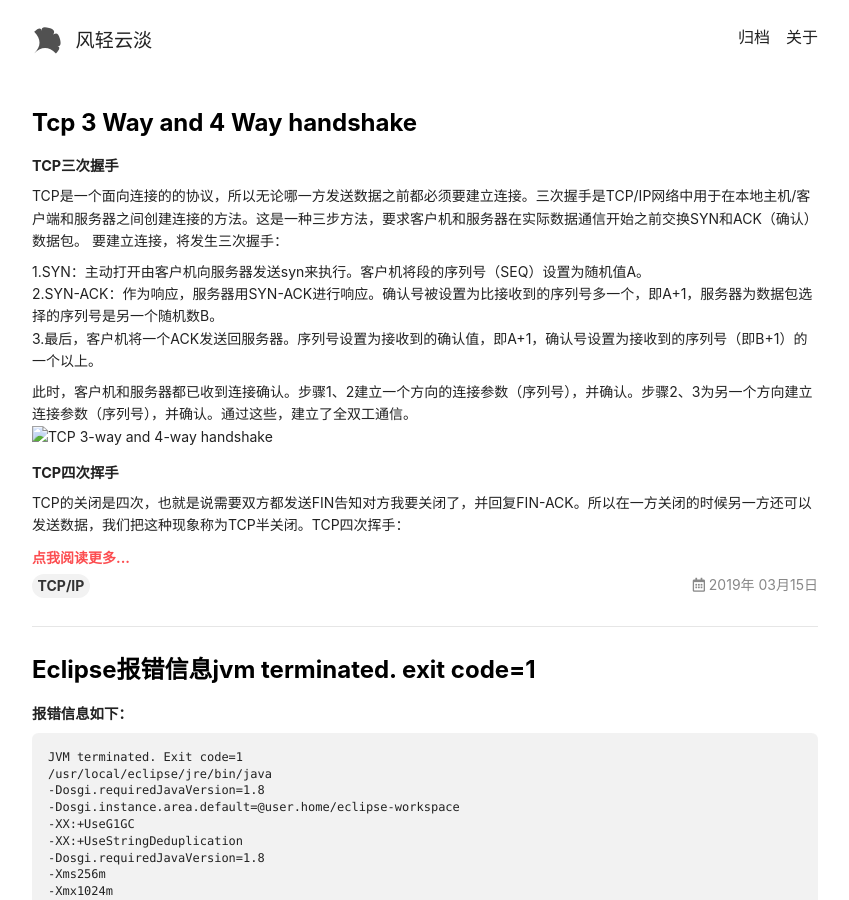
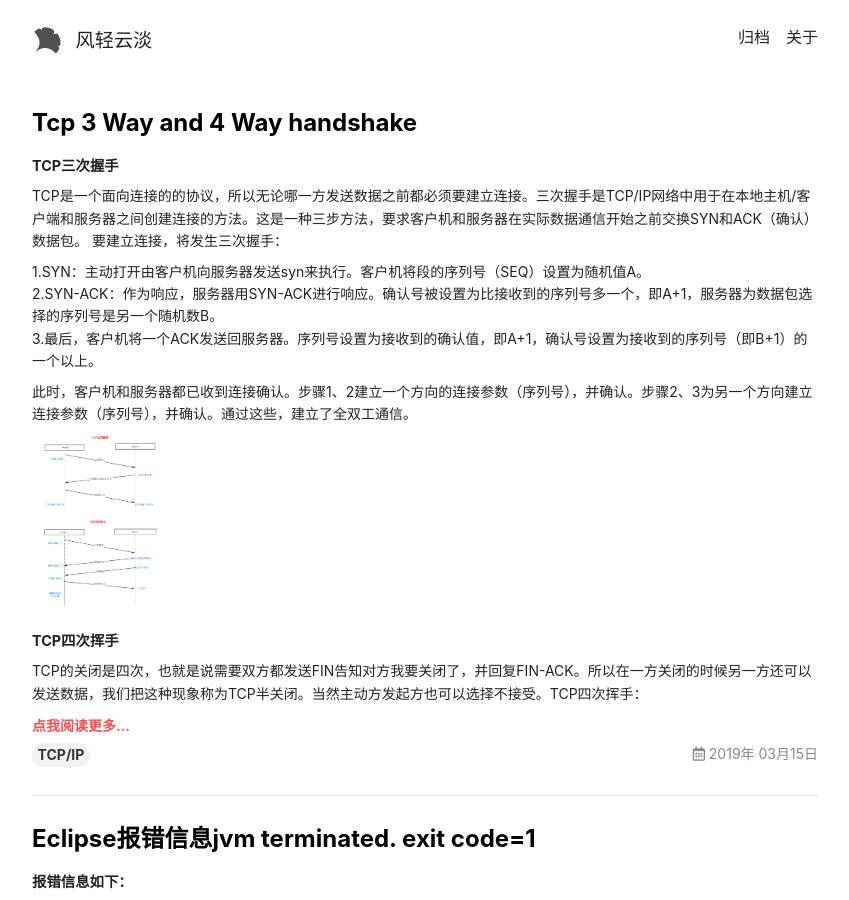
Before and after one commit to zhaodezhen/dezhen.github.io, a Jekyll site: the page built from index.html, in a window 1280 px wide and 900 px high. Shown: the whole window, without its empty margins (215-1064 px from the left). Built offline with Jekyll 4.4.1, drawn with Linux system fonts in a browser that asks for light colours; nearby versions of some CDN libraries; the list of posts is cut into pages by our own code.

Commit message:
Update 2019-03-15-TCP 3-way and 4-way handshake.md

```diff
--- a/_posts/2019-03-15-TCP 3-way and 4-way handshake.md
+++ b/_posts/2019-03-15-TCP 3-way and 4-way handshake.md
@@ -14,9 +14,9 @@ TCP是一个面向连接的的协议，所以无论哪一方发送数据之前
 
 
 此时，客户机和服务器都已收到连接确认。步骤1、2建立一个方向的连接参数（序列号），并确认。步骤2、3为另一个方向建立连接参数（序列号），并确认。通过这些，建立了全双工通信。
-![TCP 3-way and 4-way handshake]({{site.baseurl}}/_posts/tcp3&4.jpg)
+![TCP 3-way and 4-way handshake](https://raw.githubusercontent.com/zhaodezhen/dezhen.github.io/master/assets/images/tcp3%264.jpg)
 ## TCP四次挥手
-TCP的关闭是四次，也就是说需要双方都发送FIN告知对方我要关闭了，并回复FIN-ACK。所以在一方关闭的时候另一方还可以发送数据，我们把这种现象称为TCP半关闭。TCP四次挥手：
+TCP的关闭是四次，也就是说需要双方都发送FIN告知对方我要关闭了，并回复FIN-ACK。所以在一方关闭的时候另一方还可以发送数据，我们把这种现象称为TCP半关闭。当然主动方发起方也可以选择不接受。TCP四次挥手：
 <!--more-->
 1.FIN：主动打开方通知向被动方发送FIN，告知被动方我已经完成数据发送要关闭连接了。自己进入FIN_WAIT1
 2.ACK：服务器收到对方FIN并回复ACK告知我已收到（这里不像建立连接一样，把ACK和自己的FIN一起发送是因为自己有可能还没完成数据的传输）自己可以继续进行数据传输，对方收到ACK把自己的状态变成FIN_WAIT2并继续等待被动方的FIN
@@ -25,4 +25,4 @@ TCP的关闭是四次，也就是说需要双方都发送FIN告知对方我要
 
 此时，主动方进入到TIME_WAIT状态然后等待2MSL(Maximum segment lifetime 它是任何报文段被丢弃前在网络内的最长时间)后进入到CLOSED关闭，被动方收到ACK后进入到CLOSED。因为网络环境是复杂多变的，有可能自己的最后一个ACK丢失导致对方重传FIN。所以主动发起方要等待2MSL来预防对方重传
 最后附上一副TCP状态机，可以参考TCP/IP illustrated Vol. 1 第18章（强烈推荐英文版，如果英文不好可以买本中文的参考着看）
-![TCP state machine]({{site.baseurl}}/_posts/tcpstatus.png)
+![TCP state machine](https://raw.githubusercontent.com/zhaodezhen/dezhen.github.io/master/assets/images/TCP%20Finite%20State%20Machine.jpg)
```
